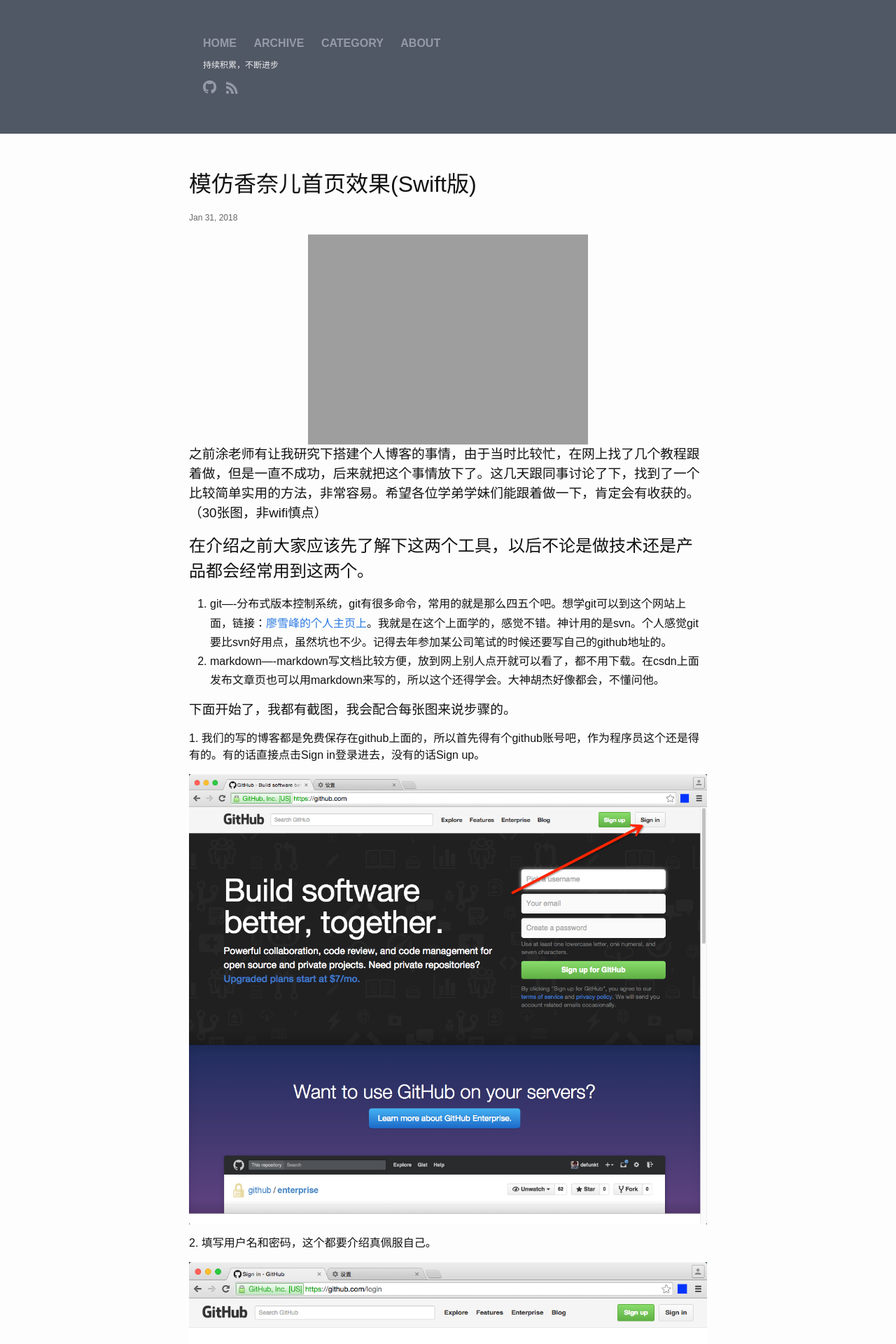
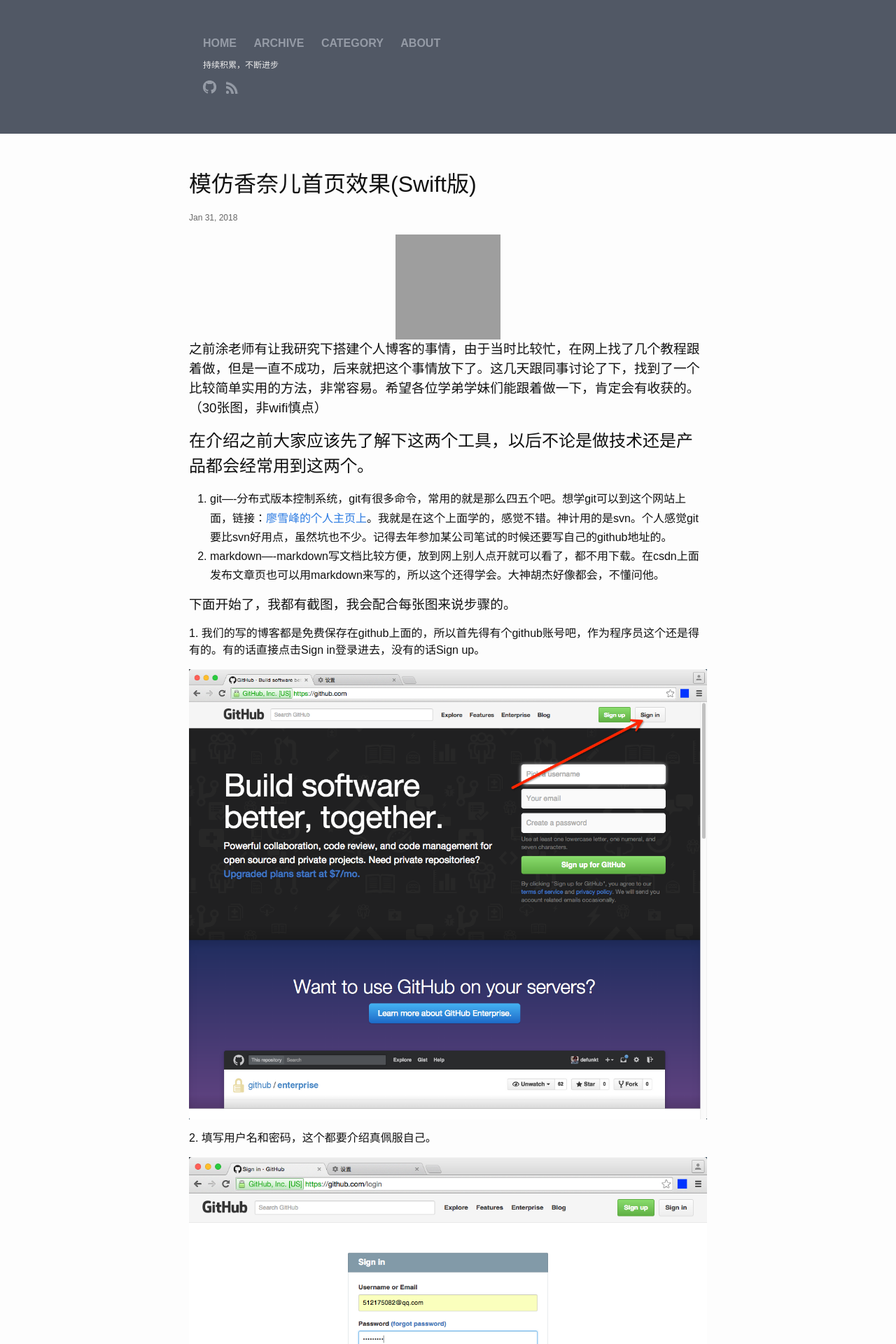
Before and after one commit to guohongwei719/guohongwei719.github.io, a Jekyll site: the page built from _posts/2018-01-31-模仿香奈儿首页效果(Swift版).markdown, in a window 1280 px wide. Shown: the top 1920 px of the page at 70% size. Built offline with Jekyll 4.4.1, drawn with Linux system fonts in a browser that asks for light colours.

Commit message:
图片居中

```diff
--- a/_posts/2018-01-31-模仿香奈儿首页效果(Swift版).markdown
+++ b/_posts/2018-01-31-模仿香奈儿首页效果(Swift版).markdown
@@ -7,7 +7,7 @@ categories: jekyll update
 
 
 <div align=center>
-<img src="http://guohongwei719.github.io/images/20180131/QQ20180131-120114.gif"/>
+<img width="150" height="150" src="http://guohongwei719.github.io/images/20180131/QQ20180131-120114.gif"/>
 </div>
 
 ### 之前涂老师有让我研究下搭建个人博客的事情，由于当时比较忙，在网上找了几个教程跟着做，但是一直不成功，后来就把这个事情放下了。这几天跟同事讨论了下，找到了一个比较简单实用的方法，非常容易。希望各位学弟学妹们能跟着做一下，肯定会有收获的。（30张图，非wifi慎点）
```
